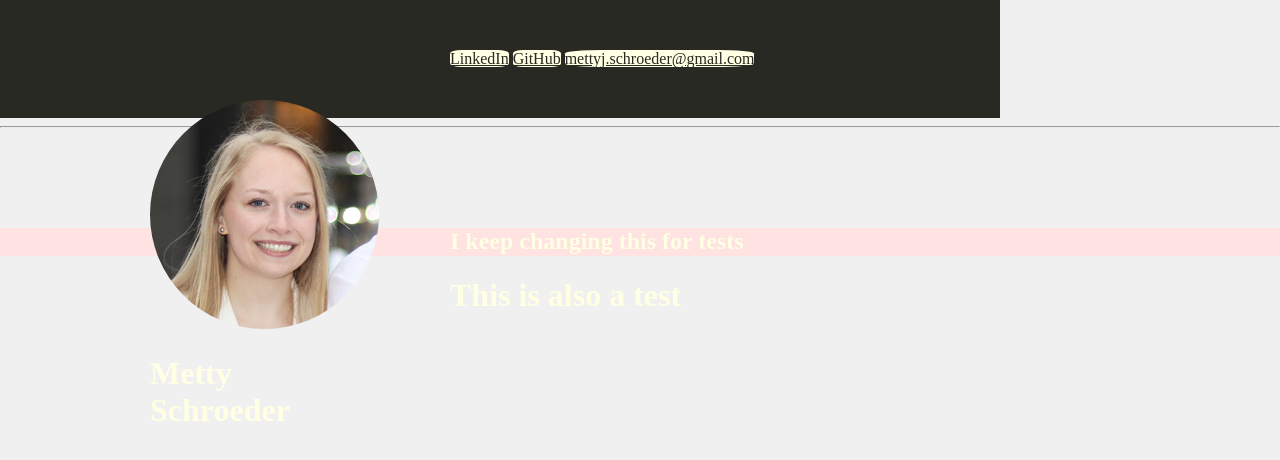
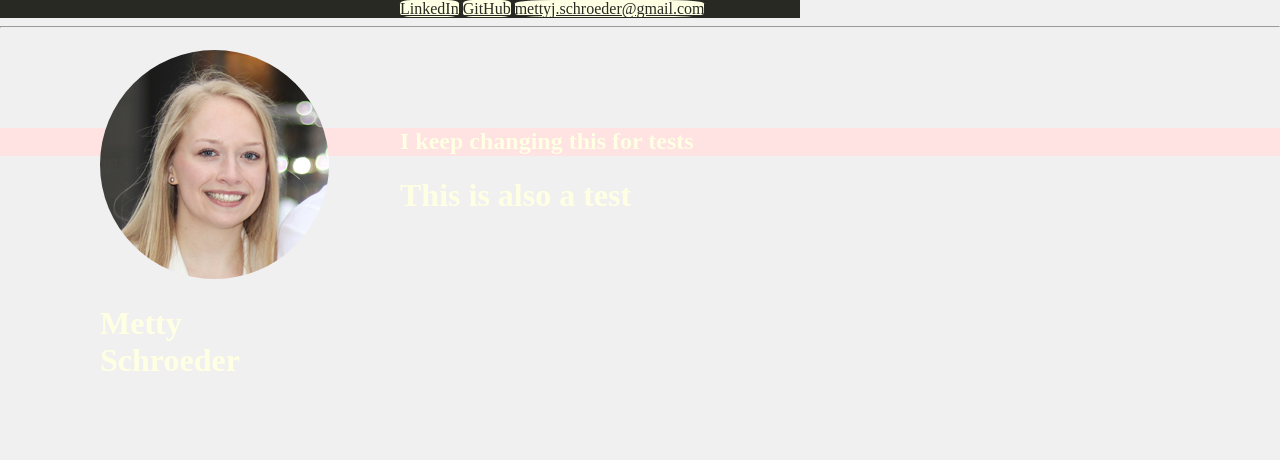
Before and after one commit to MettyS/metty-schroeder, a plain HTML site: page index.html in a window 1280 px wide. Drawn offline with nearby package versions, Linux system fonts and the light colour scheme.

Commit message:
Update style.css

```diff
--- a/style.css
+++ b/style.css
@@ -11,8 +11,8 @@ body {
 
 
 #w1 {
-	width: 1000px;
-	padding: 50px;
+	width: 800px;
+	/*padding: 50px;*/
 	background-color: #282923;
 }
 
```
